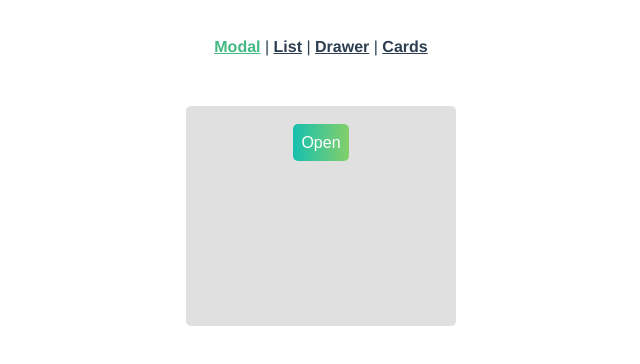
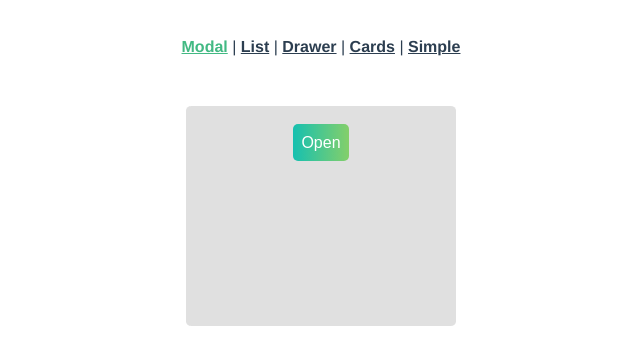
Before and after one commit to nazarepiedady/animate-vue, a Vue app: page / in a window 1280 px wide. Shown: the top 364 px of the page, without its empty margins (319-959 px from the left). Built offline with nearby package versions, Linux system fonts and the light colour scheme.

Commit message:
add link to simple view

```diff
--- a/src/App.vue
+++ b/src/App.vue
@@ -4,7 +4,8 @@
       <router-link to="/">Modal</router-link> |
       <router-link to="/list">List</router-link> |
       <router-link to="/drawer">Drawer</router-link> |
-      <router-link to="/cards">Cards</router-link>
+      <router-link to="/cards">Cards</router-link> |
+      <router-link to="/simple">Simple</router-link>
     </div>
     <transition name="slide-fade" mode="out-in">
       <router-view />
```
